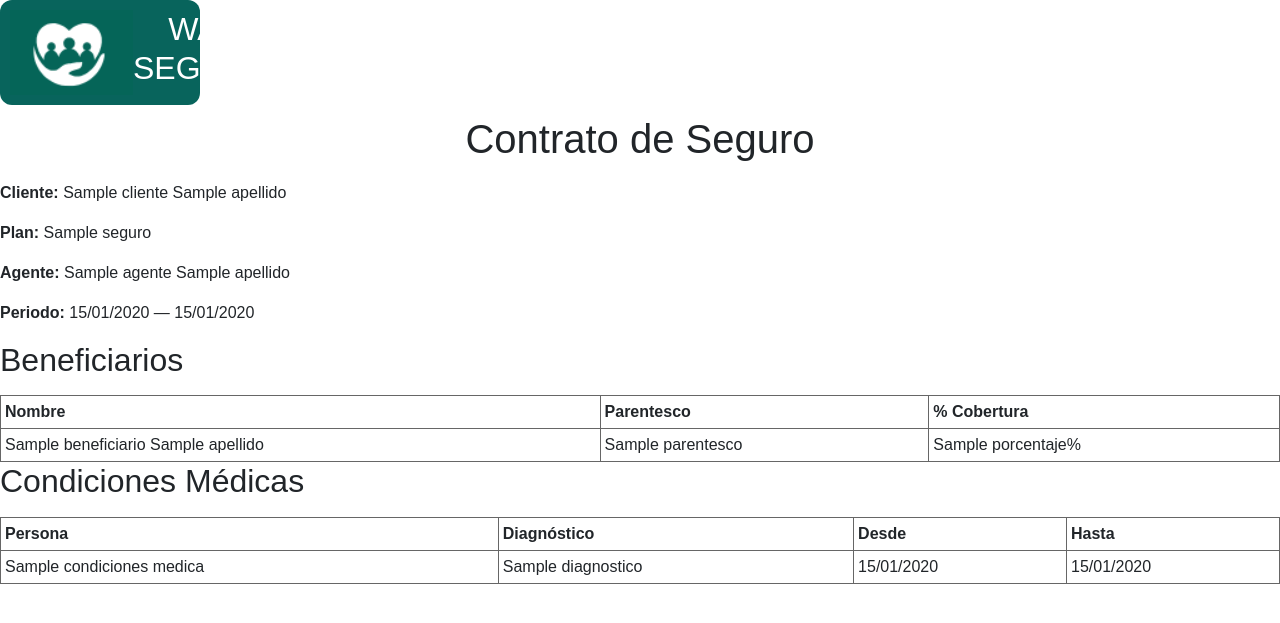
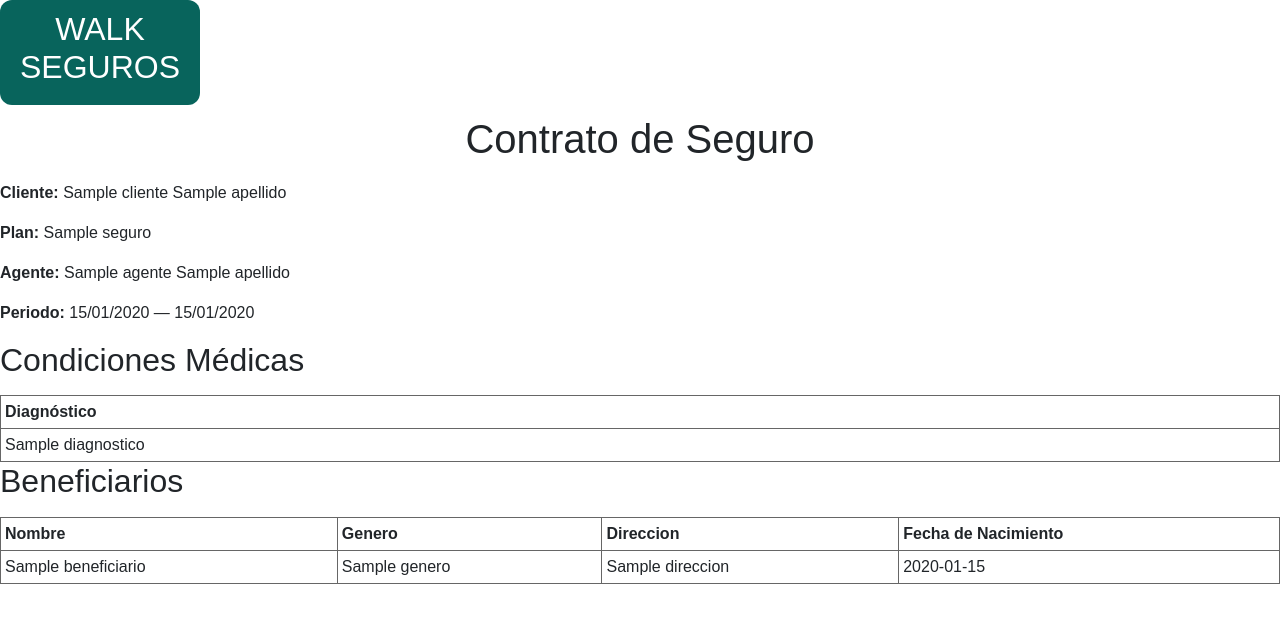
Before and after one commit to IsmaelSailema20/GestionSegurosBackend, a Spring app: template src/main/resources/templates/ContratoPlantilla.html in a window 1280 px wide. Shown: the top 623 px of the page. Run offline with Thymeleaf, Linux system fonts and the light colour scheme; the template is opened without the code that fills it: most values are stand-ins (such as "Sample title", 1, 10 or a date in 2020); data that the repository does not hold is empty; some of the project's set-up classes (security, data sources, template engines, error pages and the like) are left out, and stand-ins take their place.

Commit message:
arreglo en generacion de pdf

```diff
--- a/src/main/java/com/app/seguros/AplicacionSeguros/Services/ContratoPdfService.java
+++ b/src/main/java/com/app/seguros/AplicacionSeguros/Services/ContratoPdfService.java
@@ -1,6 +1,7 @@
 package com.app.seguros.AplicacionSeguros.Services;
 
 import com.app.seguros.AplicacionSeguros.Dto.AgenteDTO;
+import com.app.seguros.AplicacionSeguros.Dto.ClienteRespuestaDTO;
 import com.app.seguros.AplicacionSeguros.Entities.*;
 import org.springframework.beans.factory.annotation.Autowired;
 import org.springframework.stereotype.Service;
@@ -17,7 +18,7 @@ public class ContratoPdfService {
     private SpringTemplateEngine templateEngine;
 
     public byte[] generarContratoPdf(
-            Cliente cliente,
+            ClienteRespuestaDTO cliente,
             Seguro seguro,
             AgenteDTO agente,
             java.util.Date fechaInicio,
--- a/src/main/java/com/app/seguros/AplicacionSeguros/Services/ContratoService.java
+++ b/src/main/java/com/app/seguros/AplicacionSeguros/Services/ContratoService.java
@@ -127,6 +127,7 @@ public class ContratoService {
 
     public Optional<ContratoRespuestaDTO> buscarPorId(Integer id) {
         Contrato contrato=contratoRepo.findById(id).orElse(null);
+
         ContratoRespuestaDTO contratoResponse=null;
         Usuario agente=usuarioRepo.findById(contrato.getAgente().getID_Usuario()).orElse(null);
         AgenteDTO agenteDTO=AgenteDTO.builder()
--- a/src/main/resources/templates/ContratoPlantilla.html
+++ b/src/main/resources/templates/ContratoPlantilla.html
@@ -23,7 +23,6 @@
 <div class="container-fluid">
     <div class="row">
         <div class="col-md-4 text-center d-lg-flex align-items-lg-center caja-redondeada">
-            <img src="logo.png"/>
             <h2>
             WALK SEGUROS
             </h2>
@@ -39,37 +38,36 @@
     —
     <span th:text="${#dates.format(fechaFin, 'dd/MM/yyyy')}"></span>
 </p>
+<div th:if="${!condicionesMedicas.empty}">
+    <h2>Condiciones Médicas</h2>
+    <table>
+        <thead>
+        <tr><th>Diagnóstico</th></tr>
+        </thead>
+        <tbody>
+        <tr th:each="c : ${condicionesMedicas}">
+            <td th:text="${c.diagnostico}"></td>
+        </tr>
+        </tbody>
+    </table>
+</div>
 <div th:if="${!beneficiarios.empty}">
     <h2>Beneficiarios</h2>
     <table>
         <thead>
-        <tr><th>Nombre</th><th>Parentesco</th><th>% Cobertura</th></tr>
+        <tr><th>Nombre</th><th>Genero</th><th>Direccion</th><th>Fecha de Nacimiento</th></tr>
         </thead>
         <tbody>
         <tr th:each="b : ${beneficiarios}">
-            <td th:text="${b.nombre} + ' ' + ${b.apellido}"></td>
-            <td th:text="${b.parentesco}"></td>
-            <td th:text="${b.porcentaje} + '%'"></td>
+            <td th:text="${b.nombre}"></td>
+            <td th:text="${b.genero}"></td>
+            <td th:text="${b.direccion}"></td>
+            <td th:text="${b.fecha_nacimiento}"></td>
         </tr>
         </tbody>
     </table>
 </div>
 
-<div th:if="${!condicionesMedicas.empty}">
-    <h2>Condiciones Médicas</h2>
-    <table>
-        <thead>
-        <tr><th>Persona</th><th>Diagnóstico</th><th>Desde</th><th>Hasta</th></tr>
-        </thead>
-        <tbody>
-        <tr th:each="c : ${condicionesMedicas}">
-            <td th:text="${c.nombrePersona}"></td>
-            <td th:text="${c.diagnostico}"></td>
-            <td th:text="${#dates.format(c.fechaDesde, 'dd/MM/yyyy')}"></td>
-            <td th:text="${#dates.format(c.fechaHasta, 'dd/MM/yyyy')}"></td>
-        </tr>
-        </tbody>
-    </table>
-</div>
+
 </body>
 </html>
```
Also changed, not shown: src/main/java/com/app/seguros/AplicacionSeguros/Controllers/ContratoController.java (+1 -10 lines), src/main/java/com/app/seguros/AplicacionSeguros/Controllers/PdfController.java (+3 -4 lines).
